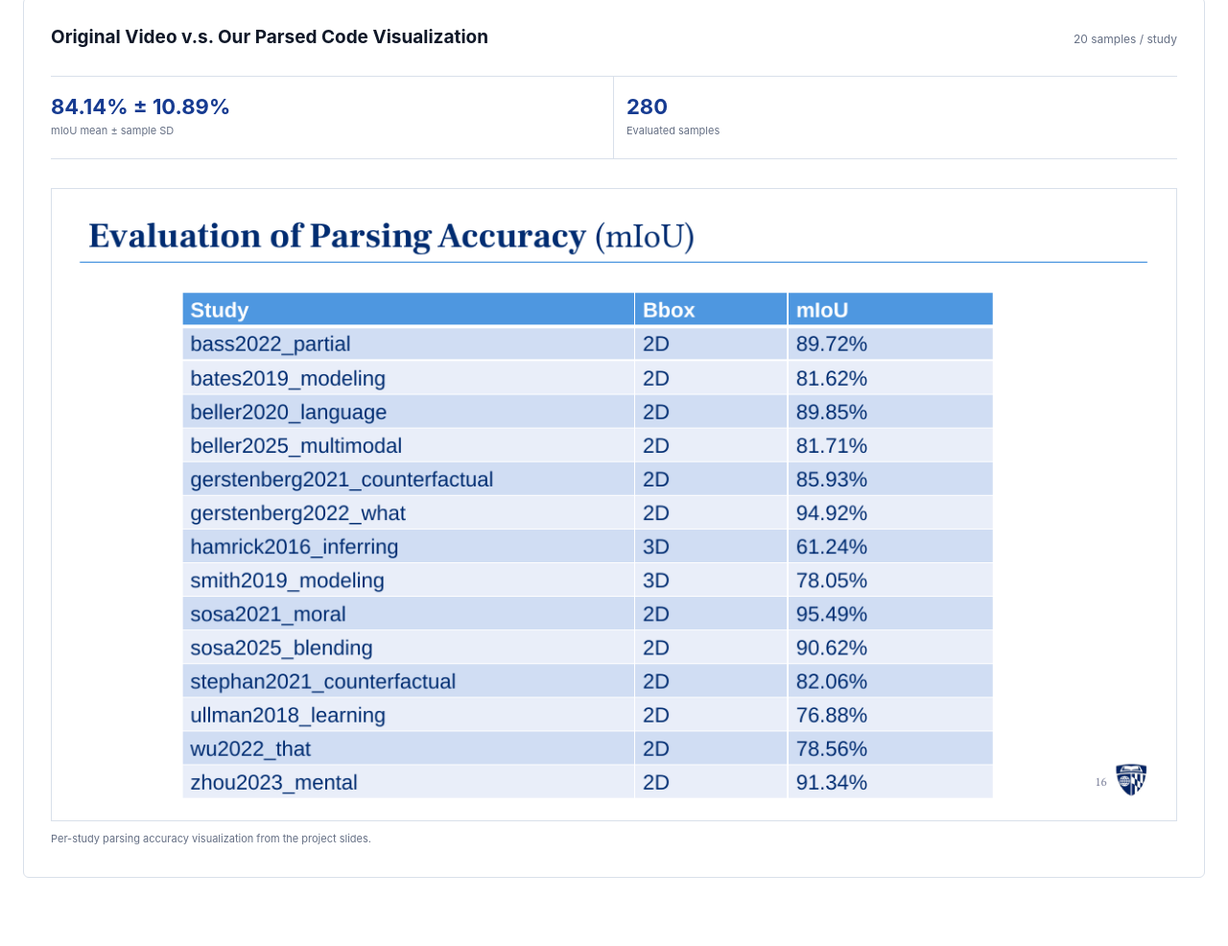
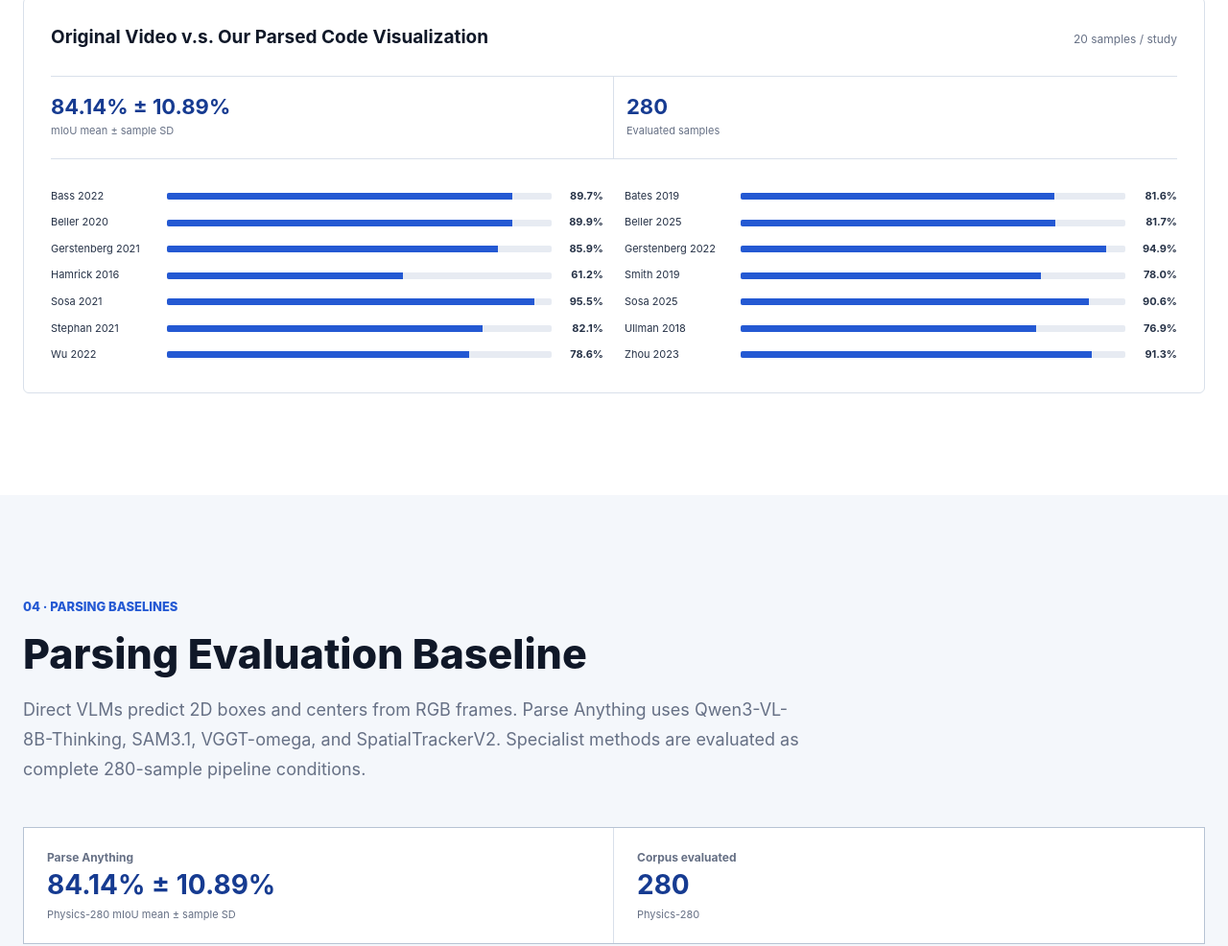
Before and after one commit to ccvl-intern/ccvl-intern.github.io, a plain HTML site: page index.html in a window 1280 px wide. Shown: the part 5207-6193 px from the top of the page at 96% size. Drawn offline with Linux system fonts and the light colour scheme.

Commit message:
Restore compact mIoU bar visualization

```diff
--- a/assets/site.css
+++ b/assets/site.css
@@ -377,9 +377,12 @@ h2 {
 .geometry-summary strong { display: block; color: var(--cobalt-dark); font-size: 22px; line-height: 1.1; }
 .geometry-summary span { display: block; margin-top: 5px; color: var(--muted); font-size: 11px; }
 
-.result-slide-figure { margin: 0; }
-.result-slide-figure img { display: block; width: 100%; border: 1px solid var(--line); }
-.result-slide-figure figcaption { margin-top: 10px; color: var(--muted); font-size: 11px; }
+.study-bars { display: grid; grid-template-columns: 1fr 1fr; gap: 10px 22px; }
+.mini-bar-row { display: grid; grid-template-columns: 112px 1fr 45px; align-items: center; gap: 9px; min-width: 0; font-size: 11px; }
+.mini-bar-row > span:first-child { overflow: hidden; color: var(--ink-2); text-overflow: ellipsis; white-space: nowrap; }
+.mini-bar-track { height: 7px; overflow: hidden; background: #e7ebf2; border-radius: 2px; }
+.mini-bar-fill { height: 100%; background: var(--cobalt); }
+.mini-bar-row > strong { color: var(--ink-2); font-size: 11px; text-align: right; }
 
 .baseline-summary {
   display: grid;
@@ -621,6 +624,7 @@ h2 {
   .geometry-summary { grid-template-columns: 1fr; }
   .geometry-summary > div { padding: 14px 0; border-right: 0; border-bottom: 1px solid var(--line); }
   .geometry-summary > div:last-child { border-bottom: 0; }
+  .study-bars { grid-template-columns: 1fr; }
   .baseline-summary { grid-template-columns: 1fr; }
   .baseline-summary > div { min-height: 92px; border-right: 0; border-bottom: 1px solid var(--line); }
   .baseline-summary > div:last-child { border-bottom: 0; }
--- a/assets/site.js
+++ b/assets/site.js
@@ -50,6 +50,17 @@ function renderHeadline(results) {
   document.querySelector('[data-stat="mean-iou"]').textContent = iouSummary;
   document.querySelector('[data-stat="mean-iou-summary"]').textContent = iouSummary;
   document.querySelector('[data-stat="parsing-time"]').textContent = `${results.timing.mean_exclusive_sec_per_sample.toFixed(2)} s`;
+}
+
+function renderStudyBars(studies) {
+  const root = document.querySelector("#study-bars");
+  root.innerHTML = studies.map(study => `
+    <div class="mini-bar-row" title="${study.label}: ${percent(study.mean_iou)} mIoU">
+      <span>${study.label}</span>
+      <div class="mini-bar-track"><div class="mini-bar-fill" style="width:${study.mean_iou * 100}%"></div></div>
+      <strong>${percent(study.mean_iou, 1)}</strong>
+    </div>
+  `).join("");
 }
 
 function renderTiming(timing) {
@@ -122,6 +133,7 @@ async function loadData() {
   state.results = await resultsResponse.json();
   state.code = await codeResponse.json();
   renderHeadline(state.results);
+  renderStudyBars(state.results.geometry.studies);
   renderTiming(state.results.timing);
   renderParsingBaselines(state.results.parsing_baselines);
   renderRefinement(state.results.parsing_baselines.refinement_pilot);
--- a/index.html
+++ b/index.html
@@ -122,10 +122,7 @@
             <div><strong data-stat="mean-iou-summary">84.14% ± 10.89%</strong><span>mIoU mean ± sample SD</span></div>
             <div><strong>280</strong><span>Evaluated samples</span></div>
           </div>
-          <figure class="result-slide-figure">
-            <img src="assets/slides/parsing-accuracy-miou.png" alt="Slide table reporting mIoU for each of the 14 Physics-280 studies.">
-            <figcaption>Per-study parsing accuracy visualization from the project slides.</figcaption>
-          </figure>
+          <div class="study-bars" id="study-bars" aria-label="Per-study mean IoU chart"></div>
         </section>
       </div>
     </section>
```
Also changed, not shown: assets/slides/parsing-accuracy-miou.png (deleted).
